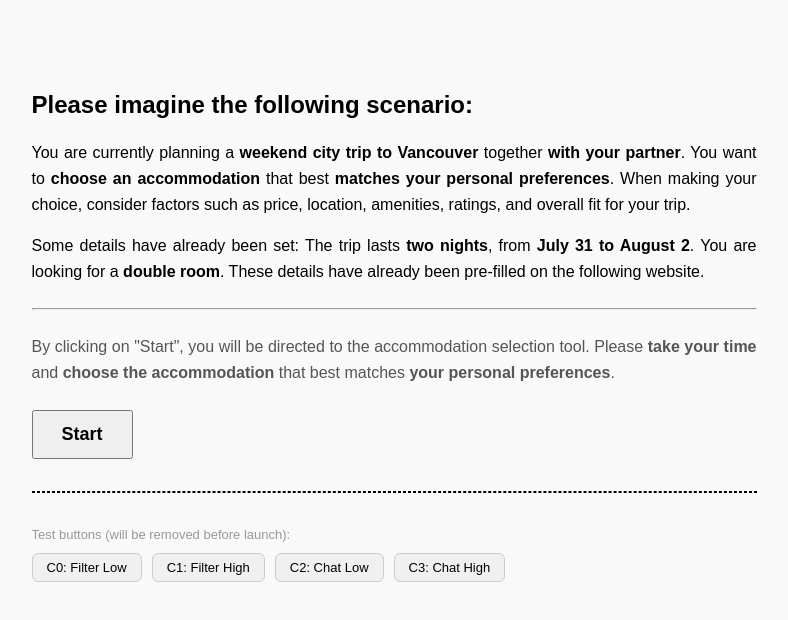
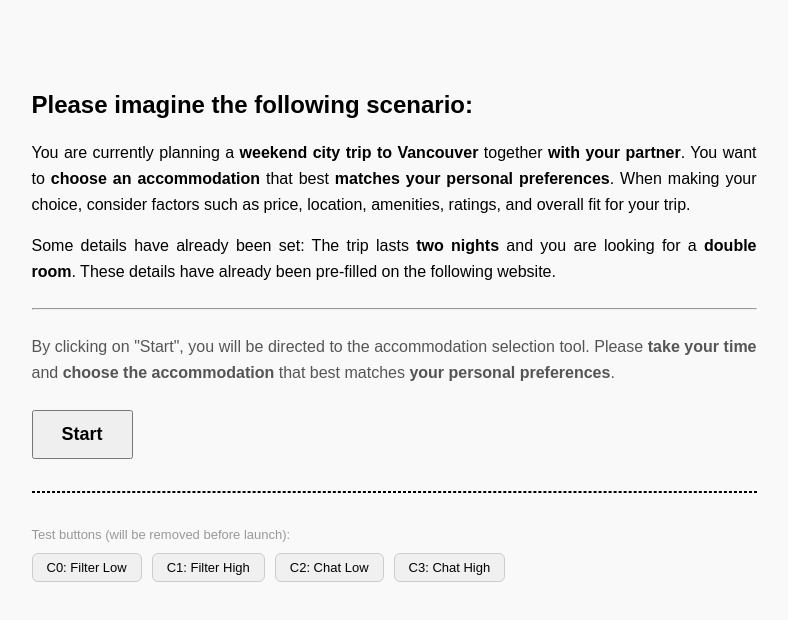
Before and after one commit to fwisheu/Mockup, a website: page scenario.html in a window 1280 px wide. Shown: the whole page, without its empty margins (246-1034 px from the left). Drawn offline with Linux system fonts and the light colour scheme.

Commit message:
Date removed and Logging

```diff
--- a/scenario.html
+++ b/scenario.html
@@ -18,8 +18,8 @@
   </p>
 
   <p>
-    Some details have already been set: The trip lasts <strong>two nights</strong>, from <strong>July&nbsp;31 to August&nbsp;2</strong>.
-    You are looking for a <strong>double room</strong>. These details have already been pre-filled on the following website.
+    Some details have already been set: The trip lasts <strong>two nights</strong> and you are looking for a <strong>double room</strong>.
+    These details have already been pre-filled on the following website.
   </p>
 
   <hr style="margin: 24px 0;">
```
Also changed, not shown: results-filter.html (+0 -1 lines), results-llm.html (+0 -1 lines).
